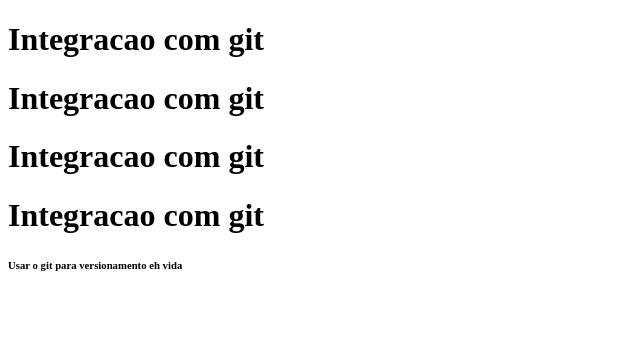
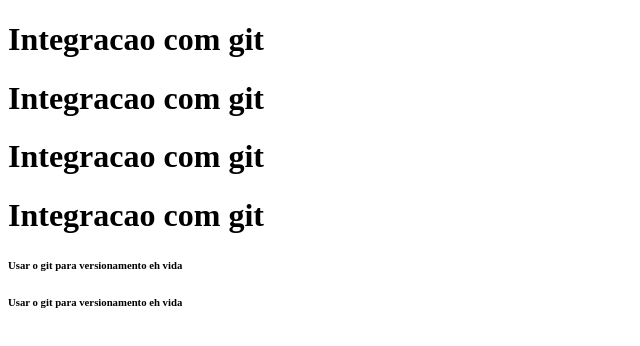
Before and after one commit to ralphBuraimo/projectoteste, a plain HTML site: page index.html in a window 1280 px wide. Shown: the whole page, without its empty margins (0-640 px from the left). Drawn offline with Linux system fonts and the light colour scheme.

Commit message:
atualizacao numero 3

```diff
--- a/index.html
+++ b/index.html
@@ -12,6 +12,7 @@
     <h1>Integracao com git</h1>
     <h1>Integracao com git</h1>
     <h6>Usar o git para versionamento eh vida</h6>
+    <h6>Usar o git para versionamento eh vida</h6>
 
 </body>
 </html>
```
